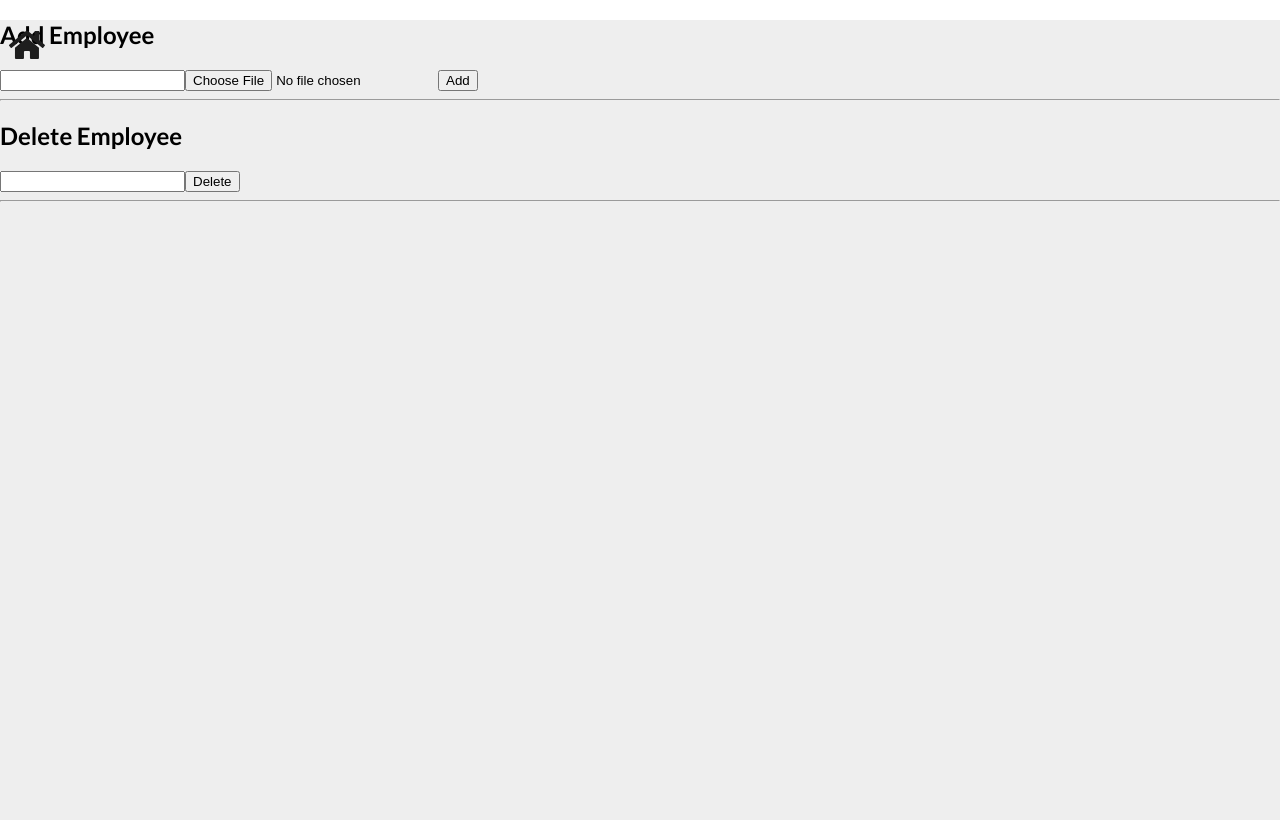
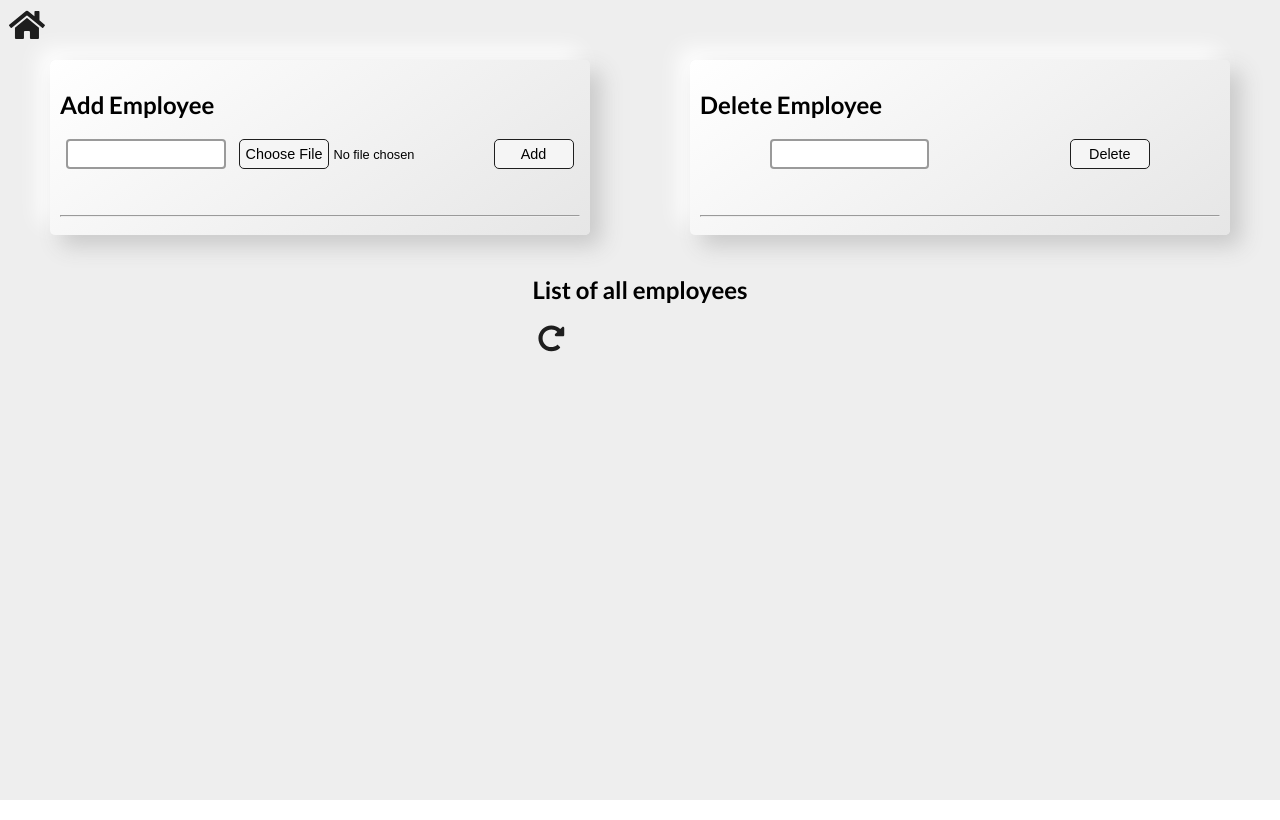
Before and after one commit to chandru2erode/end-to-end-people-recognition-system, a React (Create React App) app in the folder prs-front/: page /admin in a window 1280 px wide. Built offline with nearby package versions, Linux system fonts and the light colour scheme; no server answers.

Commit message:
Finish basic layout of Admin Page  - Did routing between pages  - Added Snackbar for addition and deletion of employees  - Create 404 Error page

```diff
--- a/prs-front/package.json
+++ b/prs-front/package.json
@@ -6,10 +6,12 @@
     "@fortawesome/fontawesome-svg-core": "^1.2.27",
     "@fortawesome/free-solid-svg-icons": "^5.12.1",
     "@fortawesome/react-fontawesome": "^0.1.9",
+    "@material-ui/core": "^4.9.7",
     "@testing-library/jest-dom": "^4.2.4",
     "@testing-library/react": "^9.5.0",
     "@testing-library/user-event": "^7.2.1",
     "axios": "^0.19.2",
+    "notistack": "^0.9.9",
     "react": "^16.13.0",
     "react-dom": "^16.13.0",
     "react-router": "^5.1.2",
--- a/prs-front/src/App.css
+++ b/prs-front/src/App.css
@@ -55,6 +55,7 @@
   border: none;
   color: rgb(30, 30, 30);
   transition: 0.2s ease-in;
+  z-index: 2;
 }
 
 .icon-btn:hover {
@@ -81,6 +82,25 @@
 .text-btn:hover {
   background-color: rgb(30, 30, 30);
   color: whitesmoke;
+}
+
+.card-btn {
+  min-width: 5rem;
+}
+
+::-webkit-file-upload-button {
+  cursor: pointer;
+  height: 1.9rem;
+  font-size: 0.9rem;
+  border-radius: 5px;
+  border: 1.5px solid rgb(30, 30, 30);
+  background-color: whitesmoke;
+  transition: 0.1s ease-in;
+}
+
+::-webkit-file-upload-button:hover {
+  border-color: rgb(95, 95, 95);
+  color: rgb(95, 95, 95);
 }
 
 .component-container {
@@ -123,11 +143,32 @@
 
 .cnt-grid {
   display: grid;
+  grid-template-columns: repeat(3, 1fr);
+  grid-gap: 15px;
+  grid-auto-rows: minmax(65px, auto);
 }
 
 .grid-item {
   display: -moz-inline-grid;
-  /* border: 1.5px solid rgb(75, 75, 75); */
+  border-radius: 5px;
+  transition: 0.2s ease-in;
+  margin: 12px 0;
+  padding: 10px;
+  width: 85%;
+  height: 40%;
+  background: linear-gradient(145deg, #ffffff, #e6e6e6);
+  box-shadow: 5px 5px 10px #949494, -5px -5px 10px #ffffff;
+  text-align: center;
+  vertical-align: middle;
+}
+
+.grid-item:hover {
+  background: linear-gradient(145deg, #e6e6e6, #ffffff);
+  box-shadow: 5px 5px 10px #949494, -5px -5px 10px #ffffff;
+}
+
+.result-item {
+  display: -moz-inline-grid;
   border-radius: 5px;
   transition: 0.3s ease-in;
   margin: 12px 0;
@@ -155,6 +196,30 @@
   text-transform: capitalize;
 }
 
+.cnt-cards {
+  transform: translateY(5vh);
+  display: flex;
+  flex-direction: row;
+  justify-content: space-around;
+}
+
+.card {
+  flex: 1;
+  border-radius: 5px;
+  transition: 0.3s ease-in;
+  margin: 20px 50px;
+  padding: 10px;
+  width: 40%;
+  background: linear-gradient(145deg, #ffffff, #e6e6e6);
+  box-shadow: 11px 11px 22px #c9c9c9, -11px -11px 22px #ffffff;
+}
+
+.cnt-input {
+  display: flex;
+  flex-direction: row;
+  justify-content: space-around;
+}
+
 /* Keyframes for animations */
 @keyframes App-logo-spin {
   from {
--- a/prs-front/src/App.js
+++ b/prs-front/src/App.js
@@ -1,11 +1,13 @@
-import React from "react";
+import React, { Component } from "react";
 import { BrowserRouter as Router, Switch, Route } from "react-router-dom";
+import { SnackbarProvider } from "notistack";
 
 import LandingPage from "./pages/landingPage";
 import AdminPage from "./pages/adminPage";
 import NotFoundPage from "./pages/notFoundPage";
 
-function App() {
+class App extends Component {
+  render() {
     return (
       <Router>
         <Switch>
@@ -13,7 +15,15 @@ function App() {
             <LandingPage />
           </Route>
           <Route path="/admin">
+            <SnackbarProvider
+              maxSnack={4}
+              anchorOrigin={{
+                vertical: "bottom",
+                horizontal: "left"
+              }}
+            >
               <AdminPage />
+            </SnackbarProvider>
           </Route>
           <Route>
             <NotFoundPage />
@@ -22,5 +32,6 @@ function App() {
       </Router>
     );
   }
+}
 
 export default App;
--- a/prs-front/src/components/addEmp.jsx
+++ b/prs-front/src/components/addEmp.jsx
@@ -1,14 +1,14 @@
 import React, { Component } from "react";
+import PropTypes from "prop-types";
 import axios from "axios";
+import { withSnackbar } from "notistack";
 
-export default class AddEmployee extends Component {
+class AddEmployee extends Component {
   constructor(props) {
     super(props);
     this.state = {
       emp_name: "",
-      imageFile: null,
-      isSuccess: false,
-      responseString: ""
+      imageFile: null
     };
   }
 
@@ -33,40 +33,53 @@ export default class AddEmployee extends Component {
     axios
       .post("http://127.0.0.1:5000/add_employee", data, {})
       .then(result => {
-        this.setState({
-          responseString: result["data"]["message"],
-          isSuccess: true
-        });
+        this.props.enqueueSnackbar(result["data"]["message"]);
         console.log(result);
       })
-      .catch(error => console.log(error));
+      .catch(error => {
+        console.log(error);
+        this.props.enqueueSnackbar(error);
+      });
 
     console.log(this.state.responseString);
   };
 
   render() {
-    if (this.state.isSuccess) {
-      var component = <div>{this.state.responseString}</div>;
-    }
-
     return (
-      <div>
+      <div className="card">
         <h2>Add Employee</h2>
+        <div className="cnt-input">
           <input
+            className="input-box"
             type="text"
             name="name"
             value={this.state.emp_name}
             onChange={event => this.inputChangeListener(event)}
           />
           <input
+            style={{ fontSize: "0.8rem" }}
             type="file"
             name="image"
             onChange={event => this.fileChangeListener(event)}
           />
-        <input type="button" value="Add" onClick={this.handleRequest} />
-        {component}
+
+          <button
+            className="btn text-btn card-btn"
+            onClick={this.handleRequest}
+          >
+            Add
+          </button>
+        </div>
+        <br />
+        <br />
         <hr />
       </div>
     );
   }
 }
+
+AddEmployee.propTypes = {
+  enqueueSnackbar: PropTypes.func.isRequired
+};
+
+export default withSnackbar(AddEmployee);
--- a/prs-front/src/components/allEmpDetails.jsx
+++ b/prs-front/src/components/allEmpDetails.jsx
@@ -1,5 +1,8 @@
 import React, { Component } from "react";
 import axios from "axios";
+
+import { faRedoAlt } from "@fortawesome/free-solid-svg-icons";
+import { FontAwesomeIcon } from "@fortawesome/react-fontawesome";
 
 class ALlEmployeeDetails extends Component {
   constructor(props) {
@@ -21,8 +24,30 @@ class ALlEmployeeDetails extends Component {
   };
 
   createList = () => {
+    var row = 1,
+      column = 0;
     return Object.keys(this.state.response).map(key => {
-      return <li key={key}>{this.state.response[key]}</li>;
+      column = column + 1;
+      if (column == 4) {
+        row = row + 1;
+        column = 1;
+      }
+      // let photo_path = "file://" + this.state.response[key]["photo_path"];
+      /* let photo_path =
+        "../../../" +
+        this.state.response[key]["photo_path"].split(
+          "end-to-end-people-recognition-system/"
+        )[1]; */
+      // var image = require(this.state.response[key]["photo_path"]);
+      return (
+        <div
+          className="grid-item"
+          key={key}
+          style={{ gridColumn: column, gridRow: row }}
+        >
+          {this.state.response[key]["name"]}
+        </div>
+      );
     });
   };
 
@@ -30,9 +55,10 @@ class ALlEmployeeDetails extends Component {
     return (
       <div>
         <h2>List of all employees</h2>
-        <input type="button" value="Refresh" onClick={this.handleRequest} />
-        <ul>{this.createList()}</ul>
-        <hr />
+        <button className="btn icon-btn" onClick={this.handleRequest}>
+          <FontAwesomeIcon icon={faRedoAlt} size="2x" />
+        </button>
+        <div className="cnt-grid">{this.createList()}</div>
       </div>
     );
   }
--- a/prs-front/src/components/deleteEmp.jsx
+++ b/prs-front/src/components/deleteEmp.jsx
@@ -1,12 +1,13 @@
 import React, { Component } from "react";
+import PropTypes from "prop-types";
 import axios from "axios";
+import { withSnackbar } from "notistack";
 
 class DeleteEmployee extends Component {
   constructor(props) {
     super(props);
     this.state = {
-      emp_name: "",
-      response: ""
+      emp_name: ""
     };
   }
 
@@ -19,13 +20,16 @@ class DeleteEmployee extends Component {
         console.log(result);
         if (result["status"] >= 200 && result["status"] < 300) {
           // Successful response
-          this.setState({ response: result["data"]["message"] });
+          this.props.enqueueSnackbar(result["data"]["message"]);
         } else {
           // Some error (Client side or server side)
-          this.setState({ response: result["statusText"] });
+          this.props.enqueueSnackbar(result["data"]["statusText"]);
         }
       })
-      .catch(error => console.log(error));
+      .catch(error => {
+        console.log(error);
+        this.props.enqueueSnackbar(error);
+      });
   };
 
   inputChangeListener = event => {
@@ -35,21 +39,33 @@ class DeleteEmployee extends Component {
 
   render() {
     return (
-      <div>
+      <div className="card">
         <h2>Delete Employee</h2>
+        <div className="cnt-input">
           <input
+            className="input-box"
             type="text"
             name="name"
             value={this.state.emp_name}
             onChange={event => this.inputChangeListener(event)}
           />
-        <input type="button" value="Delete" onClick={this.handleRequest} />
+          <button
+            className="btn text-btn card-btn"
+            onClick={this.handleRequest}
+          >
+            Delete
+          </button>
+        </div>
         <br />
-        {this.state.response}
+        <br />
         <hr />
       </div>
     );
   }
 }
 
-export default DeleteEmployee;
+DeleteEmployee.propTypes = {
+  enqueueSnackbar: PropTypes.func.isRequired
+};
+
+export default withSnackbar(DeleteEmployee);
--- a/prs-front/src/components/recentRecords.jsx
+++ b/prs-front/src/components/recentRecords.jsx
@@ -38,7 +38,7 @@ class RecentRecords extends Component {
           "end-to-end-people-recognition-system/"
         )[1]; */
       return (
-        <div className="grid-item">
+        <div className="result-item">
           <div key={record} style={{ display: "flex", flexDirection: "row" }}>
             <div className="cnt-result" style={{ flex: 1 }}>
               <div className="cnt-result-line">
@@ -97,7 +97,7 @@ class RecentRecords extends Component {
             Fetch Details
           </button>
         </div>
-        <div className="cnt-grid">{this.createList()}</div>
+        <div>{this.createList()}</div>
       </div>
     );
   }
--- a/prs-front/src/pages/adminPage.jsx
+++ b/prs-front/src/pages/adminPage.jsx
@@ -1,16 +1,25 @@
 import React, { Component } from "react";
+import PropTypes from "prop-types";
 import { Link } from "react-router-dom";
+import { withSnackbar } from "notistack";
+
+import "../App.css";
 
 import AddEmployee from "../components/addEmp";
 import DeleteEmployee from "../components/deleteEmp";
+import AllEmployeeDetails from "../components/allEmpDetails";
 
 import { FontAwesomeIcon } from "@fortawesome/react-fontawesome";
 import { faHome } from "@fortawesome/free-solid-svg-icons";
 
 class AdminPage extends Component {
+  constructor(props) {
+    super(props);
+  }
+
   render() {
     return (
-      <div className="App">
+      <div className="App cnt-admin-cmpnt">
         <Link className="btn nav-btn icon-btn home-btn" to="/">
           <FontAwesomeIcon icon={faHome} size="2x" />
         </Link>
@@ -18,9 +27,16 @@ class AdminPage extends Component {
           <AddEmployee />
           <DeleteEmployee />
         </div>
+        <div className="cnt-cards">
+          <AllEmployeeDetails />
+        </div>
       </div>
     );
   }
 }
 
-export default AdminPage;
+AdminPage.propTypes = {
+  enqueueSnackbar: PropTypes.func.isRequired
+};
+
+export default withSnackbar(AdminPage);
```
Also changed, not shown: 2 other files (tests, documents, lock files or other folders). Lines whose indentation alone changed are shown as unchanged.
